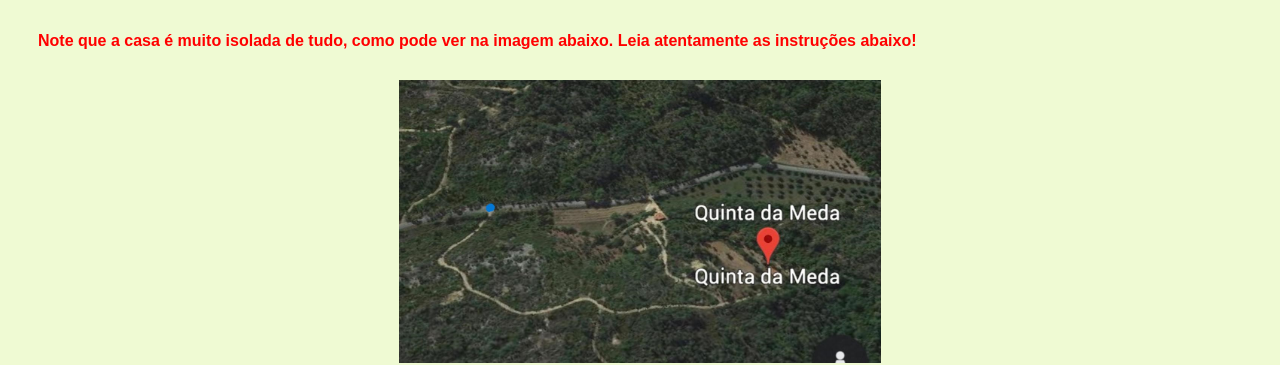
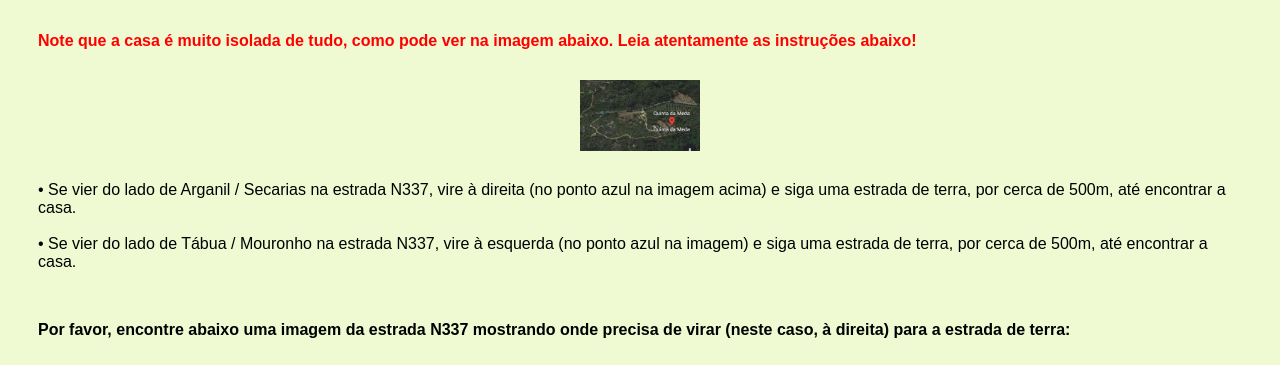
Before and after one commit to ricardoandreom/welcome_meda_pt, a plain HTML site: page index.html in a window 1280 px wide. Shown: the part 455-820 px from the top of the page. Drawn offline with Linux system fonts and the light colour scheme.

Commit message:
Update style.css

```diff
--- a/style.css
+++ b/style.css
@@ -34,7 +34,7 @@ body {
 .map-image,
 .turn-image,
 .logo {
-  max-width: 40%;
+  max-width: 10%;
   height: auto;
   margin-top: 20px;
   margin: 30px auto;
```
